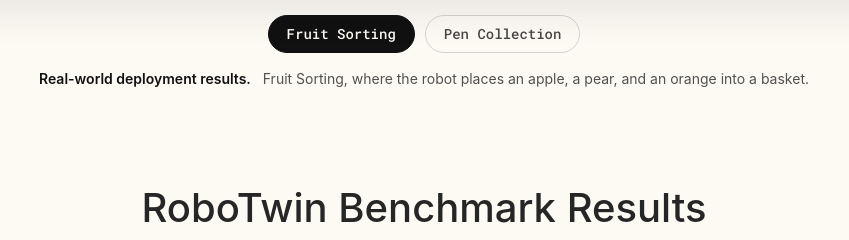
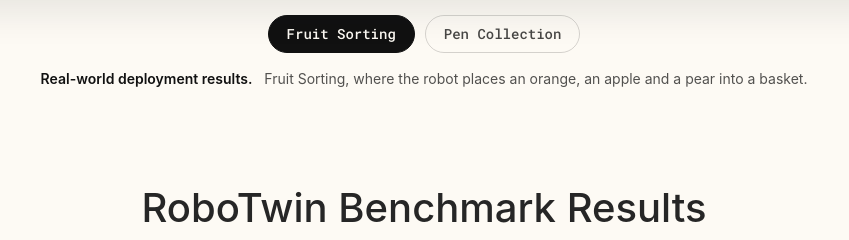
Before and after one commit to gangweix/next-forcing, a plain HTML site: page index.html in a window 1280 px wide. Shown: the part 820-1060 px from the top of the page, 216-1065 px from the left. Drawn offline with Linux system fonts and the light colour scheme.

Commit message:
Update index.html

```diff
--- a/index.html
+++ b/index.html
@@ -53,7 +53,7 @@
               <button class="realworld-tab active" type="button" role="tab" aria-selected="true"
                 data-video-src="assets/videos/fruit_sorting.mp4"
                 data-video-poster="assets/posters/fruit_sorting.jpg"
-                data-demo-description="Fruit Sorting, where the robot places an apple, a pear, and an orange into a basket.">
+                data-demo-description="Fruit Sorting, where the robot places an orange, an apple and a pear into a basket.">
                 Fruit Sorting
               </button>
               <button class="realworld-tab" type="button" role="tab" aria-selected="false"
@@ -65,7 +65,7 @@
             </div>
             <p>
               <span class="realworld-caption-lead">Real-world deployment results.</span>
-              <span id="realworld-task-description">Fruit Sorting, where the robot places an apple, a pear, and an orange into a basket.</span>
+              <span id="realworld-task-description">Fruit Sorting, where the robot places an orange, an apple and a pear into a basket.</span>
             </p>
           </figcaption>
         </figure>
```
